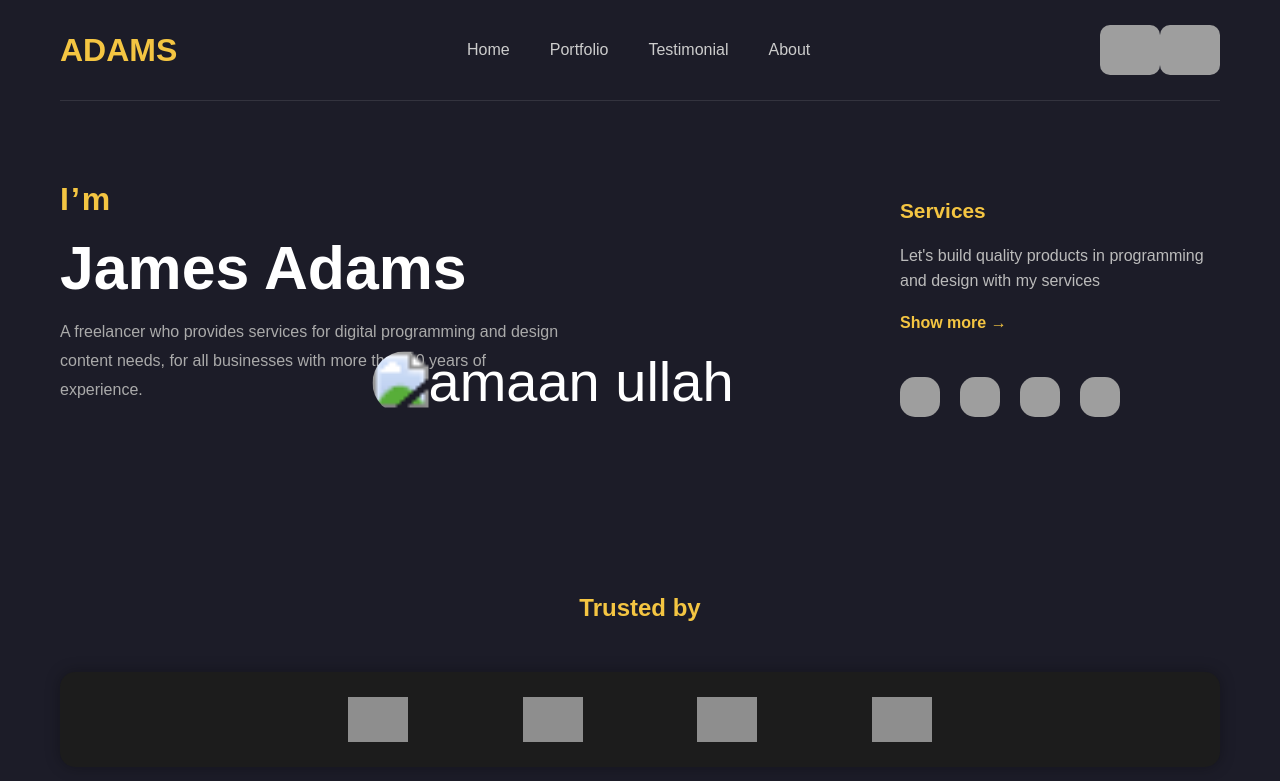
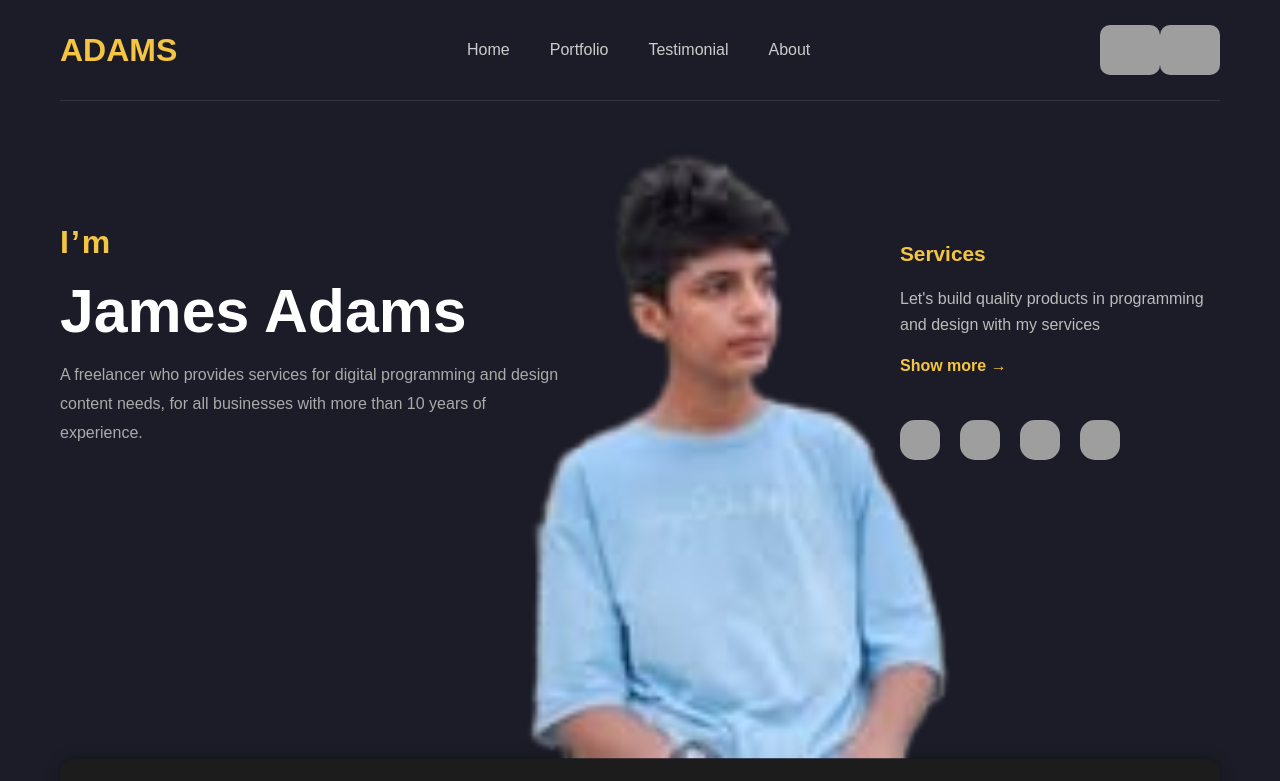
Before and after one commit to au268300-hash/adams-portfolio, a plain HTML site: page index.html in a window 1280 px wide. Shown: the top 781 px of the page. Drawn offline with Linux system fonts and the light colour scheme; grey boxes are pictures that could not be loaded.

Commit message:
index.html

```diff
--- a/index.html
+++ b/index.html
@@ -62,7 +62,7 @@
             </div>
 
             <div class="center-image">
-                <img src="../562865853_17898092364301863_8756696595988102834_n-removebg-preview.png"
+                <img src="562865853_17898092364301863_8756696595988102834_n-removebg-preview.png"
                     alt="amaan ullah" />
             </div>
 
```
Also changed, not shown: 562865853_17898092364301863_8756696595988102834_n-removebg-preview.png (added).
